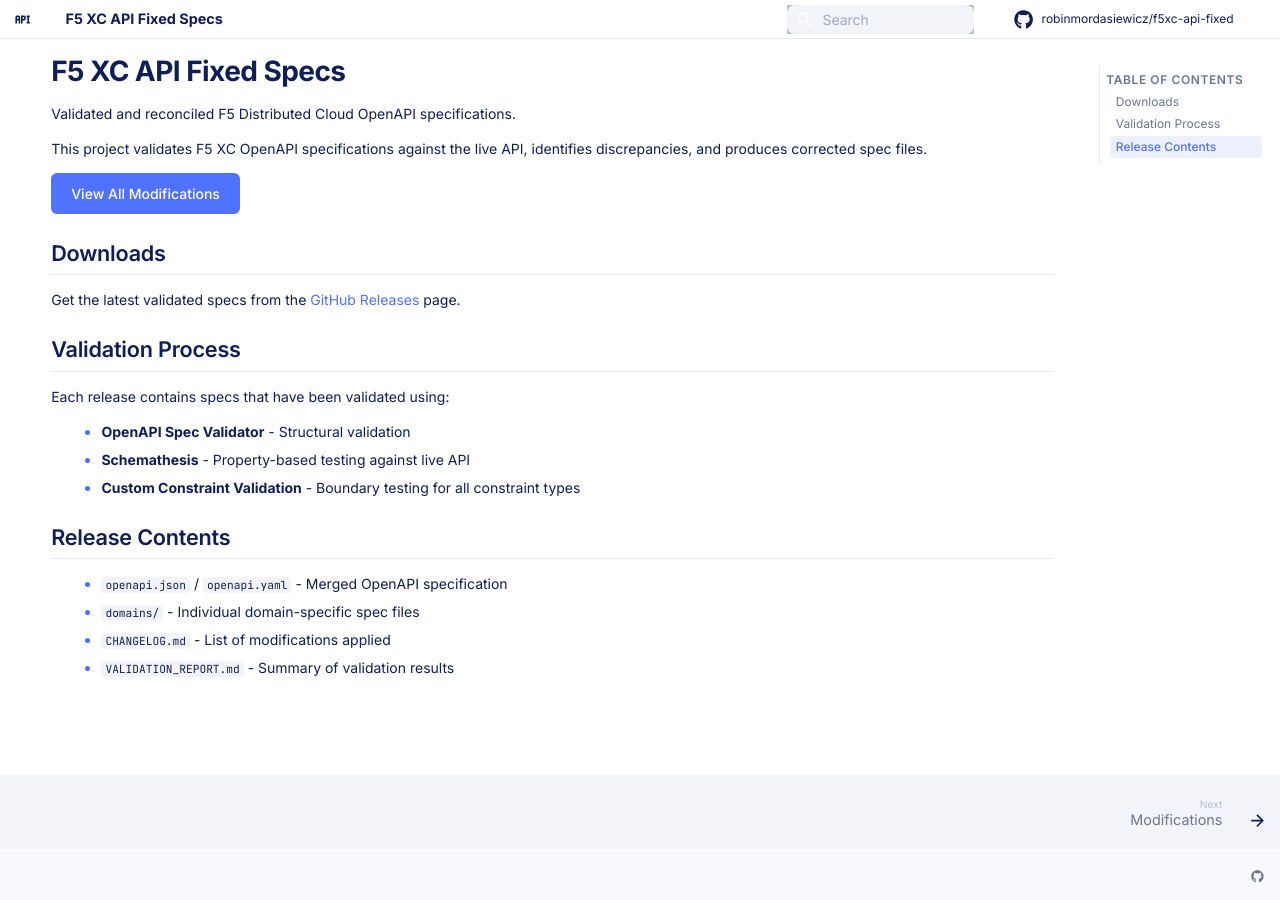
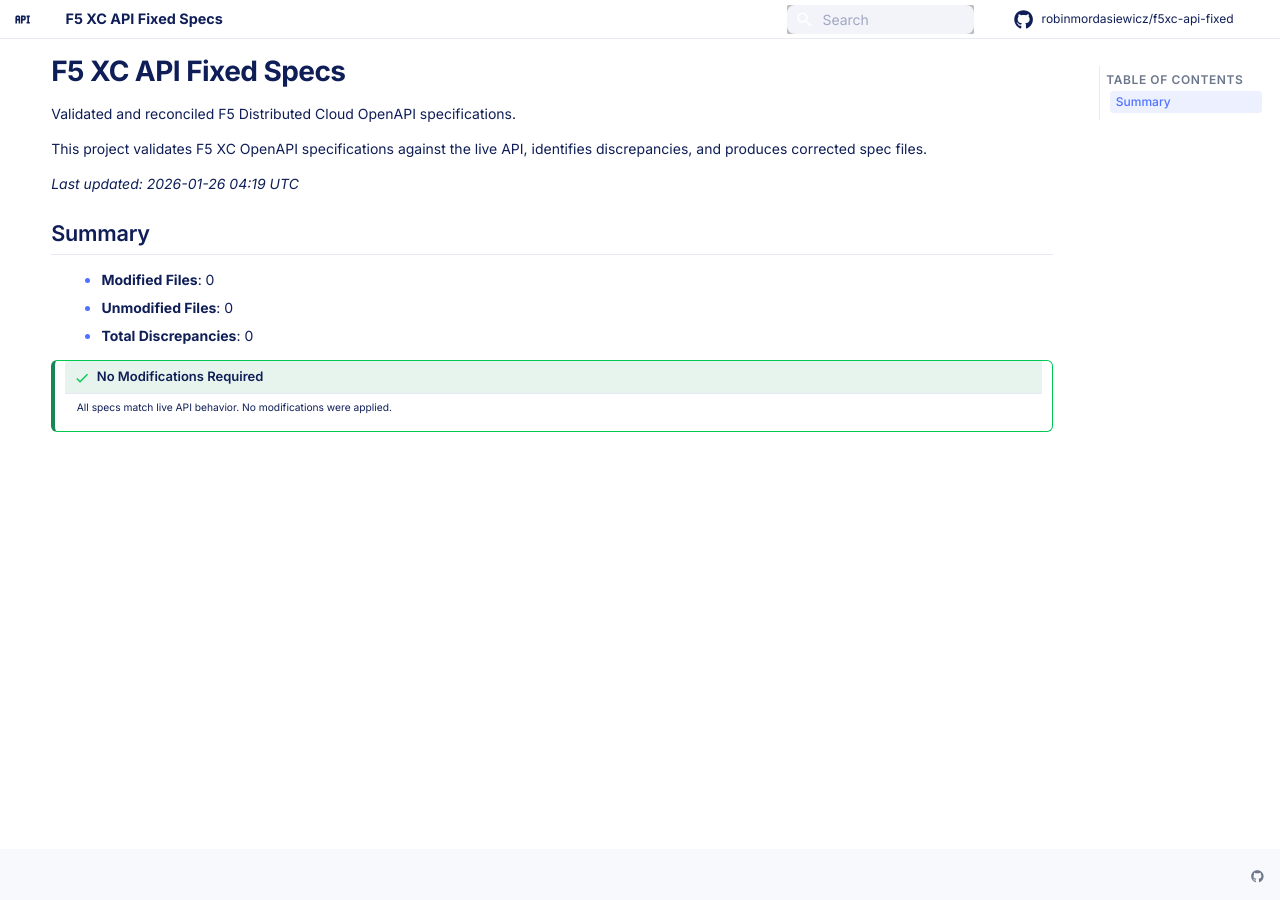
Before and after one commit to robinmordasiewicz/f5xc-api-fixed, an MkDocs documentation site: the page built from docs/index.md, in a window 1280 px wide. Built offline with MkDocs 1.6.1 and Material for MkDocs 9.7.7, drawn with Linux system fonts in a browser that asks for light colours; comment, search, counter and statistics services are not loaded.

Commit message:
feat: simplify documentation to single-page modifications view
- Generate modifications directly on homepage (docs/index.md)
- Remove dual-page navigation (Home | Modifications tabs)
- Delete obsolete docs/modifications/ directory
- Streamline user experience with direct content access

BREAKING CHANGE: URL structure changed
- Old: /f5xc-api-fixed/modifications/
- New: /f5xc-api-fixed/

```diff
--- a/docs/index.md
+++ b/docs/index.md
@@ -4,23 +4,13 @@
 
 This project validates F5 XC OpenAPI specifications against the live API, identifies discrepancies, and produces corrected spec files.
 
-[View All Modifications](modifications/index.md){ .md-button .md-button--primary }
+*Last updated: 2026-01-26 04:19 UTC*
 
-## Downloads
+## Summary
 
-Get the latest validated specs from the [GitHub Releases](https://github.com/robinmordasiewicz/f5xc-api-fixed/releases) page.
+- **Modified Files**: 0
+- **Unmodified Files**: 0
+- **Total Discrepancies**: 0
 
-## Validation Process
-
-Each release contains specs that have been validated using:
-
-- **OpenAPI Spec Validator** - Structural validation
-- **Schemathesis** - Property-based testing against live API
-- **Custom Constraint Validation** - Boundary testing for all constraint types
-
-## Release Contents
-
-- `openapi.json` / `openapi.yaml` - Merged OpenAPI specification
-- `domains/` - Individual domain-specific spec files
-- `CHANGELOG.md` - List of modifications applied
-- `VALIDATION_REPORT.md` - Summary of validation results
+!!! success "No Modifications Required"
+    All specs match live API behavior. No modifications were applied.
--- a/mkdocs.yml
+++ b/mkdocs.yml
@@ -74,7 +74,3 @@
 
 extra_javascript:
   - javascripts/sidebar-fix.js
-
-nav:
-  - Home: index.md
-  - Modifications: modifications/index.md
```
Also changed, not shown: docs/modifications/index.md (deleted, +0 -14 lines), 1 other file.
